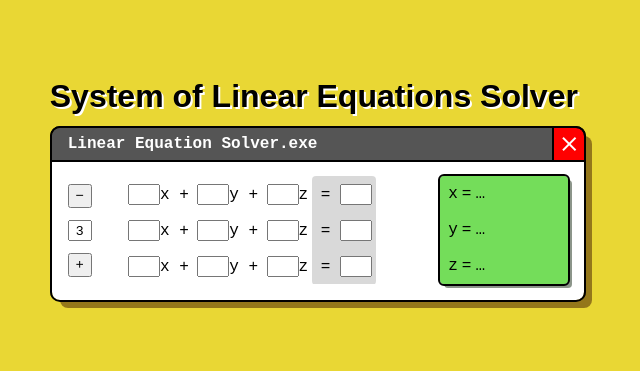
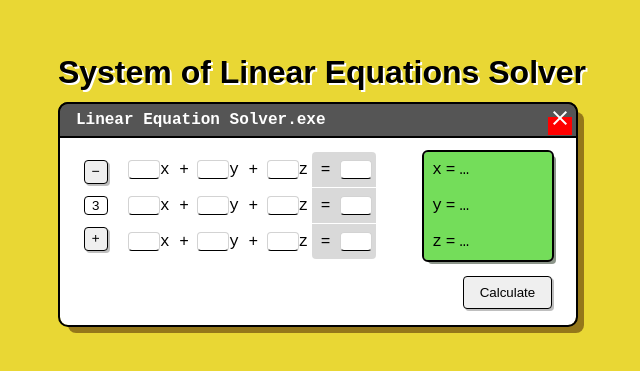
Before and after one commit to iBlueDust/linear-equations-solver, a SvelteKit app: page / in a window 1280 px wide. Shown: the part 213-584 px from the top of the page, without its empty margins (318-958 px from the left). Built offline with nearby package versions, Linux system fonts and the light colour scheme; a web font is replaced by a local one.

Commit message:
feat: add Calculate button and separate Window component

```diff
--- a/src/components/Matrix.svelte
+++ b/src/components/Matrix.svelte
@@ -60,12 +60,19 @@
 
       input {
         width: 32px;
+        text-align: right;
+        border: 0.5px solid lightgray;
+        border-bottom: 1px solid black;
       }
     }
 
     td.constant {
       padding-left: 1ex;
       background-color: rgba(0, 0, 0, 0.15);
+
+      input {
+        text-align: left;
+      }
     }
 
     tr {
--- a/src/components/SizeAdjustButtons.svelte
+++ b/src/components/SizeAdjustButtons.svelte
@@ -66,6 +66,10 @@
       grid-template-columns: auto;
       grid-template-rows: repeat(auto, 3);
     }
+
+    input[type='number'] {
+      text-align: center;
+    }
   }
 
   button {
--- /dev/null
+++ b/src/components/Window.svelte
@@ -0,0 +1,81 @@
+<article class="window">
+  <section class="window-header">
+    <span class="title">
+      <slot name="title" />
+    </span>
+    <span class="control-button-group">
+      <slot name="control-button-group" />
+    </span>
+  </section>
+  <section class="window-body">
+    <slot />
+  </section>
+</article>
+
+<style lang="scss">
+  @import '@/constants.scss';
+
+  article.window {
+    min-width: fit-content;
+    margin: $border-width calc($border-width + $shadow-size)
+      calc($border-width + $shadow-size) $border-width;
+    outline: $border-width solid black;
+
+    background-color: white;
+    border-radius: $border-radius;
+    box-shadow: $shadow-size $shadow-size 0px rgba(64, 24, 0, 0.5);
+
+    section.window-header {
+      $height: 32px;
+
+      display: flex;
+      align-items: center;
+
+      width: auto;
+      height: $height;
+
+      background-color: #555;
+      outline: $border-width solid black;
+      border-top-left-radius: $border-radius;
+      border-top-right-radius: $border-radius;
+
+      color: white;
+      font-weight: 700;
+
+      .title {
+        padding: 0 16px;
+        flex-grow: 1;
+        flex-shrink: 1;
+        overflow: hidden;
+        text-overflow: ellipsis;
+      }
+
+      .control-button-group {
+        display: grid;
+        justify-content: center;
+        align-items: center;
+
+        width: 32px;
+        height: 32px;
+
+        border-top-right-radius: calc($border-radius - $border-width);
+
+        .control-button {
+          width: 32px;
+          height: 32px;
+
+          display: flex;
+          justify-content: center;
+          align-items: center;
+
+          overflow: hidden;
+          border-left: $border-width solid black;
+
+          &:last-child {
+            border-top-right-radius: calc($border-radius - $border-width);
+          }
+        }
+      }
+    }
+  }
+</style>
--- a/src/routes/+page.svelte
+++ b/src/routes/+page.svelte
@@ -2,6 +2,7 @@
   import Matrix from '@/components/Matrix.svelte'
   import SizeAdjustButtons from '@/components/SizeAdjustButtons.svelte'
   import SolutionPanel from '@/components/SolutionPanel.svelte'
+  import Window from '@/components/Window.svelte'
 
   let equationCount = 3
 
@@ -14,16 +15,16 @@
     <header>
       <h1>System of Linear Equations Solver</h1>
     </header>
-    <article class="window">
-      <section class="window-header">
-        <span class="title">Linear Equation Solver.exe</span>
-        <span class="control-button-group">
+    <Window>
+      <span slot="title">Linear Equation Solver.exe</span>
+
+      <span slot="control-button-group">
         <span class="control-button">
           <span class="material-symbols-outlined">close</span>
         </span>
       </span>
-      </section>
-      <section class="window-body">
+
+      <form on:submit|preventDefault={() => {}}>
         <SizeAdjustButtons
           bind:value={equationCount}
           min={MIN_EQUATION_COUNT}
@@ -31,8 +32,9 @@
         />
         <Matrix size={equationCount} />
         <SolutionPanel solution={Array(equationCount).fill(null)} />
-      </section>
-    </article>
+        <input type="submit" value="Calculate" />
+      </form>
+    </Window>
   </div>
 </main>
 
@@ -67,80 +69,29 @@
       font-family: 'Unbounded', sans-serif;
     }
 
-    article.window {
-      min-width: fit-content;
-      margin: $border-width calc($border-width + $shadow-size)
-        calc($border-width + $shadow-size) $border-width;
-      outline: $border-width solid black;
-
-      background-color: white;
-      border-radius: $border-radius;
-      box-shadow: $shadow-size $shadow-size 0px rgba(64, 24, 0, 0.5);
-
-      section.window-header {
-        $height: 32px;
-
-        display: flex;
-        align-items: center;
-
-        width: auto;
-        height: $height;
-
-        background-color: #555;
-        outline: $border-width solid black;
-        border-top-left-radius: $border-radius;
-        border-top-right-radius: $border-radius;
-
+    .control-button {
+      background-color: red;
       color: white;
-        font-weight: 700;
-
-        .title {
-          padding: 0 16px;
-          flex-grow: 1;
-          flex-shrink: 1;
-          overflow: hidden;
-          text-overflow: ellipsis;
     }
 
-        .control-button-group {
+    form {
+      width: fit-content;
+      margin: auto;
+      padding: 16px;
+
       display: grid;
       justify-content: center;
-          align-items: center;
+      gap: 16px;
+      grid-auto-rows: auto;
+      grid-template-columns: auto 1fr auto;
+      grid-template-areas:
+        'size matrix solution'
+        'submit submit submit';
 
-          width: 32px;
-          height: 32px;
-
-          border-top-right-radius: calc($border-radius - $border-width);
-
-          .control-button {
-            width: 32px;
-            height: 32px;
-
-            display: flex;
-            justify-content: center;
-            align-items: center;
-
-            background-color: red;
-            overflow: hidden;
-            color: white;
-            border-left: $border-width solid black;
-
-            &:last-child {
-              border-top-right-radius: calc($border-radius - $border-width);
-            }
-          }
-        }
-      }
-
-      section.window-body {
-        display: grid;
-        justify-content: center;
-        gap: 32px;
-        grid-auto-rows: auto;
-        grid-auto-columns: auto;
-        grid-auto-flow: column;
-
-        padding: 16px;
+      input[type='submit'] {
+        justify-self: right;
+        grid-area: submit;
+        padding: 8px 16px;
       }
     }
   }
--- a/static/global.css
+++ b/static/global.css
@@ -1,6 +1,10 @@
+input {
+	border: 1px solid black;
+	border-radius: 4px;
+}
+
 input[type=number] {
 	appearance: textfield;
-	text-align: center;
 }
 
 input[type=number]::-webkit-outer-spin-button,
@@ -9,6 +13,12 @@ input[type=number]::-webkit-inner-spin-button {
 	margin: 0;
 }
 
+button, input[type=button], input[type=submit] {
+	box-shadow: 2px 2px 0 rgba(0, 0, 0, 0.25);
+	border: 1px solid black;
+	border-radius: 4px;
+}
+
 .material-symbols-outlined {
 	user-select: none;
 }
```
Lines whose indentation alone changed are shown as unchanged.
